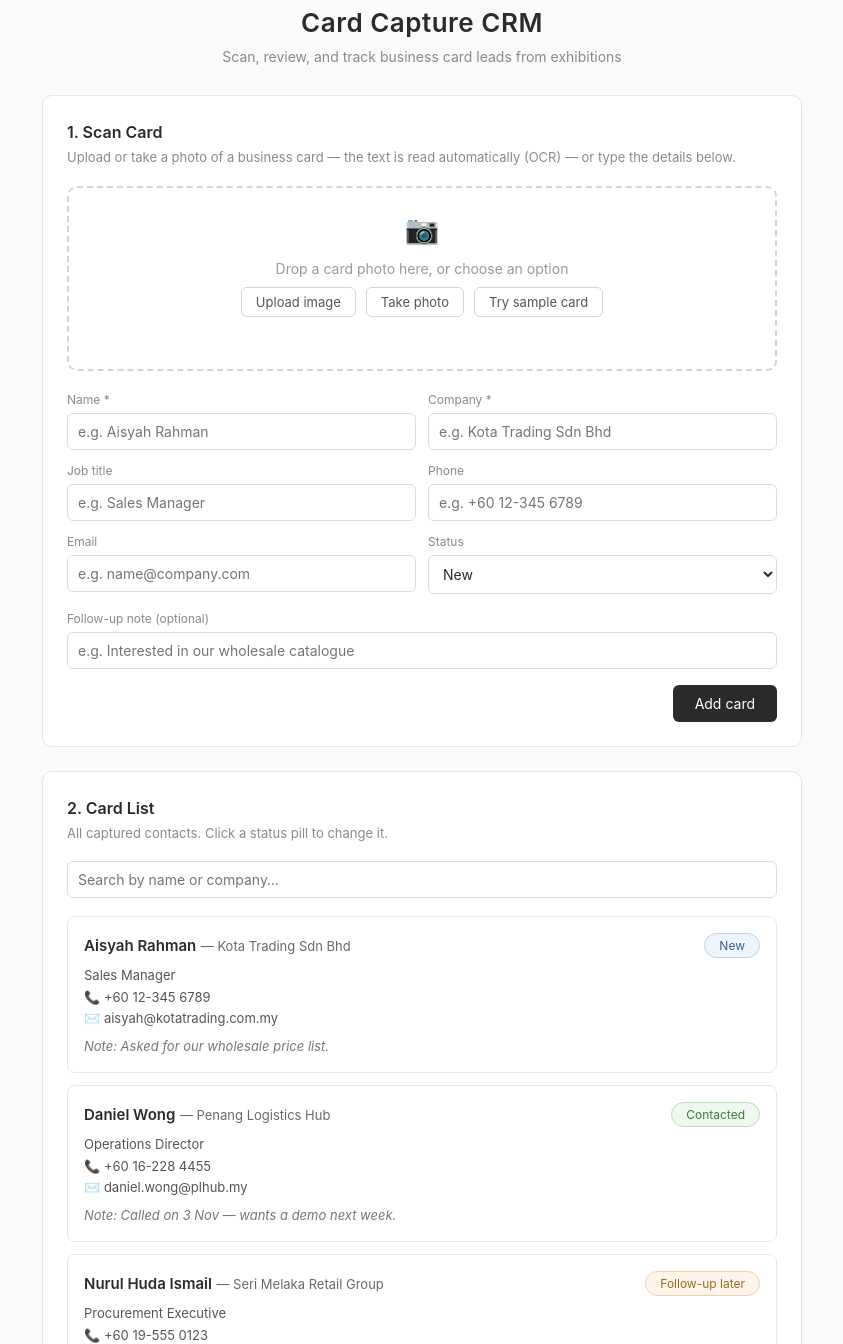
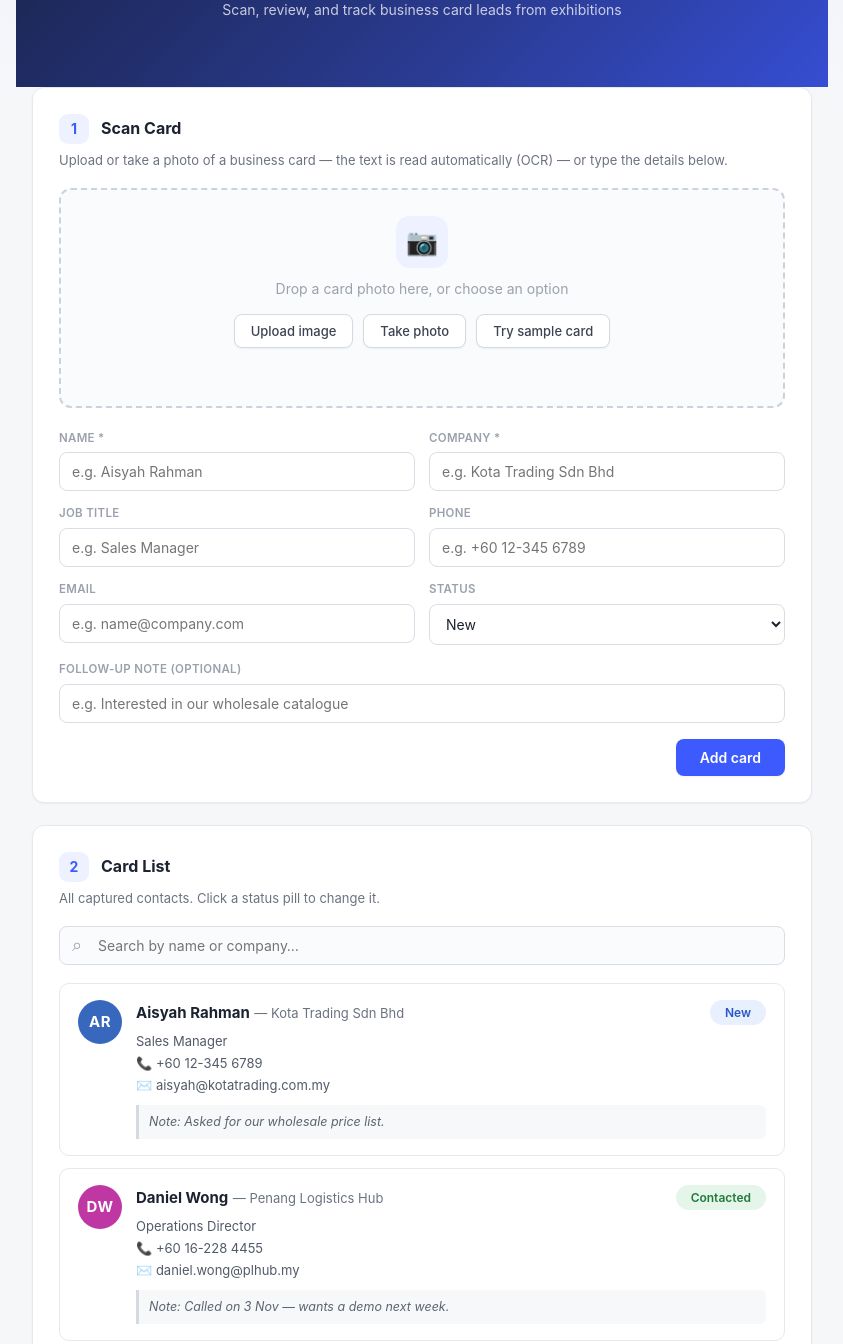
Before and after one commit to xjimbooo/AI-Leads-Management, a plain HTML site: page index.html in a window 1280 px wide. Shown: the part 29-1373 px from the top of the page, without its empty margins (218-1061 px from the left). Drawn offline with Linux system fonts and the light colour scheme.

Commit message:
Polish UI: gradient header, avatars, refined cards and controls

```diff
--- a/index.html
+++ b/index.html
@@ -6,131 +6,216 @@
 <title>Card Capture CRM</title>
 <script src="https://cdn.jsdelivr.net/npm/tesseract.js@5/dist/tesseract.min.js"></script>
 <style>
+  :root {
+    --bg: #f6f7f9;
+    --surface: #ffffff;
+    --border: #e6e8ec;
+    --text: #1c2330;
+    --muted: #6b7280;
+    --faint: #9aa1ac;
+    --accent: #3d5afe;
+    --accent-dark: #2f46c7;
+    --wa: #1faa53;
+    --wa-dark: #178f44;
+    --shadow-sm: 0 1px 2px rgba(16,24,40,.05);
+    --shadow-md: 0 4px 16px rgba(16,24,40,.07);
+    --radius: 12px;
+  }
   * { margin: 0; padding: 0; box-sizing: border-box; }
+  html { scroll-behavior: smooth; }
   body {
-    font-family: -apple-system, "Segoe UI", Roboto, Helvetica, Arial, sans-serif;
-    background: #fafafa;
-    color: #2b2b2b;
-    line-height: 1.5;
-    padding: 32px 16px 64px;
+    font-family: "Inter", -apple-system, "Segoe UI", Roboto, Helvetica, Arial, sans-serif;
+    background:
+      radial-gradient(1200px 400px at 50% -100px, #eef1ff 0%, rgba(238,241,255,0) 70%),
+      var(--bg);
+    color: var(--text);
+    line-height: 1.55;
+    padding: 0 16px 72px;
   }
-  .wrap { max-width: 760px; margin: 0 auto; }
-  header { text-align: center; margin-bottom: 28px; }
-  header h1 { font-size: 26px; font-weight: 600; letter-spacing: 0.5px; }
-  header p { color: #8a8a8a; font-size: 14px; margin-top: 4px; }
+  .wrap { max-width: 780px; margin: 0 auto; }
 
+  /* Header banner */
+  .topbar {
+    background: linear-gradient(135deg, #1b2550 0%, #2a3a8f 55%, #3d5afe 130%);
+    color: #fff;
+    padding: 30px 16px 66px;
+    text-align: center;
+    margin: 0 -16px;
+  }
+  .topbar .brand { display: inline-flex; align-items: center; gap: 10px; font-size: 22px; font-weight: 700; letter-spacing: .2px; }
+  .topbar .brand .logo {
+    width: 34px; height: 34px; border-radius: 9px;
+    background: rgba(255,255,255,.16);
+    display: inline-flex; align-items: center; justify-content: center;
+    font-size: 18px;
+    box-shadow: inset 0 0 0 1px rgba(255,255,255,.25);
+  }
+  .topbar p { color: rgba(255,255,255,.75); font-size: 14px; margin-top: 4px; }
+  .wrap { margin-top: -40px; }
+
+  /* Sections */
   section {
-    background: #fff;
-    border: 1px solid #e5e5e5;
-    border-radius: 10px;
-    padding: 24px;
-    margin-bottom: 24px;
+    background: var(--surface);
+    border: 1px solid var(--border);
+    border-radius: var(--radius);
+    padding: 26px;
+    margin-bottom: 22px;
+    box-shadow: var(--shadow-sm);
   }
-  section h2 {
-    font-size: 16px;
-    font-weight: 600;
-    margin-bottom: 4px;
+  .sec-head { display: flex; align-items: center; gap: 12px; margin-bottom: 6px; }
+  .sec-num {
+    width: 30px; height: 30px; border-radius: 9px;
+    background: #eef1ff; color: var(--accent);
+    display: flex; align-items: center; justify-content: center;
+    font-size: 14px; font-weight: 700; flex-shrink: 0;
   }
-  section .desc { color: #8a8a8a; font-size: 13px; margin-bottom: 18px; }
+  section h2 { font-size: 16px; font-weight: 700; margin: 0; }
+  section .desc { color: var(--muted); font-size: 13px; margin-bottom: 18px; }
 
   /* Scan area */
   .scan-area {
-    border: 2px dashed #d4d4d4;
-    border-radius: 10px;
-    padding: 20px;
+    border: 2px dashed #ccd2dd;
+    border-radius: var(--radius);
+    background: #fafbfd;
+    padding: 26px 20px;
     display: flex;
     flex-direction: column;
     align-items: center;
     justify-content: center;
     gap: 8px;
-    color: #9a9a9a;
+    color: var(--faint);
     font-size: 14px;
-    margin-bottom: 20px;
-    transition: border-color .15s;
+    margin-bottom: 22px;
+    transition: border-color .15s, background .15s;
     text-align: center;
   }
-  .scan-area:hover { border-color: #b0b0b0; }
-  .scan-area.dragover { border-color: #7a9a7a; background: #f4faf4; }
-  .scan-area .icon { font-size: 28px; }
-  .scan-buttons { display: flex; gap: 10px; flex-wrap: wrap; justify-content: center; }
+  .scan-area:hover { border-color: #9aa6c3; }
+  .scan-area.dragover { border-color: var(--accent); background: #eef1ff; }
+  .scan-area .icon {
+    font-size: 26px;
+    width: 52px; height: 52px;
+    border-radius: 14px;
+    background: #eef1ff;
+    display: flex; align-items: center; justify-content: center;
+    margin-bottom: 2px;
+  }
+  .scan-buttons { display: flex; gap: 10px; flex-wrap: wrap; justify-content: center; margin-top: 6px; }
   .scan-buttons button {
     background: #fff;
-    border: 1px solid #d4d4d4;
-    border-radius: 6px;
-    padding: 6px 14px;
+    border: 1px solid #d5d9e2;
+    border-radius: 8px;
+    padding: 8px 16px;
     font-size: 13px;
-    color: #555;
+    font-weight: 500;
+    color: #3c4352;
     cursor: pointer;
     font-family: inherit;
+    box-shadow: var(--shadow-sm);
+    transition: border-color .15s, color .15s, transform .05s;
   }
-  .scan-buttons button:hover { border-color: #999; }
-  .scan-msg { font-size: 12px; color: #7a9a7a; min-height: 16px; }
+  .scan-buttons button:hover { border-color: var(--accent); color: var(--accent); }
+  .scan-buttons button:active { transform: scale(.97); }
+  .scan-msg { font-size: 12.5px; color: #2e7d43; min-height: 16px; font-weight: 500; }
   .scan-msg.show { display: block; }
-  .scan-msg.err { color: #b06a6a; }
-  .scan-progress { font-size: 12px; color: #8a8a8a; }
+  .scan-msg.err { color: #b04848; }
+  .scan-progress { font-size: 12.5px; color: var(--muted); }
   .preview-img {
     max-width: 100%;
     max-height: 180px;
-    border: 1px solid #e5e5e5;
-    border-radius: 6px;
-    margin-top: 8px;
+    border: 1px solid var(--border);
+    border-radius: 8px;
+    margin-top: 10px;
+    box-shadow: var(--shadow-md);
   }
 
+  /* Form */
   form .grid {
     display: grid;
     grid-template-columns: 1fr 1fr;
-    gap: 12px;
+    gap: 14px;
     margin-bottom: 16px;
   }
   @media (max-width: 560px) { form .grid { grid-template-columns: 1fr; } }
   .field label {
     display: block;
-    font-size: 12px;
-    color: #8a8a8a;
-    margin-bottom: 4px;
+    font-size: 11.5px;
+    font-weight: 600;
+    letter-spacing: .3px;
+    text-transform: uppercase;
+    color: var(--faint);
+    margin-bottom: 5px;
   }
   .field input, .field select, .note-input {
     width: 100%;
-    border: 1px solid #dcdcdc;
-    border-radius: 6px;
-    padding: 9px 10px;
+    border: 1px solid #d9dde5;
+    border-radius: 8px;
+    padding: 10px 12px;
     font-size: 14px;
     font-family: inherit;
     background: #fff;
-    color: #2b2b2b;
+    color: var(--text);
+    transition: border-color .15s, box-shadow .15s;
   }
   .field input:focus, .field select:focus, .note-input:focus, .search-box input:focus {
     outline: none;
-    border-color: #aaa;
+    border-color: var(--accent);
+    box-shadow: 0 0 0 3px rgba(61,90,254,.12);
   }
   .actions { display: flex; justify-content: flex-end; }
   .btn {
-    background: #2b2b2b;
+    background: var(--accent);
     color: #fff;
     border: none;
-    border-radius: 6px;
-    padding: 10px 22px;
+    border-radius: 8px;
+    padding: 10px 24px;
     font-size: 14px;
+    font-weight: 600;
     cursor: pointer;
     font-family: inherit;
+    box-shadow: var(--shadow-sm);
+    transition: background .15s, transform .05s;
   }
-  .btn:hover { background: #444; }
+  .btn:hover { background: var(--accent-dark); }
+  .btn:active { transform: scale(.97); }
   .btn-draft { background: #35618f; }
-  .btn-draft:hover { background: #4273a5; }
-  .btn-wa { background: #1faa53; }
-  .btn-wa:hover { background: #189c4a; }
+  .btn-draft:hover { background: #2c527b; }
+  .btn-wa { background: var(--wa); }
+  .btn-wa:hover { background: var(--wa-dark); }
 
   /* Search */
-  .search-box { margin-bottom: 18px; }
-  .search-box input { width: 100%; }
+  .search-box { margin-bottom: 18px; position: relative; }
+  .search-box input { width: 100%; padding-left: 38px; background: #fafbfd; }
+  .search-box::before {
+    content: "\2315";
+    position: absolute;
+    left: 13px; top: 50%;
+    transform: translateY(-54%);
+    font-size: 18px;
+    color: var(--faint);
+    pointer-events: none;
+  }
 
   /* Card list */
   .card-row {
-    border: 1px solid #e8e8e8;
-    border-radius: 8px;
-    padding: 16px;
+    border: 1px solid var(--border);
+    border-radius: 10px;
+    padding: 16px 18px;
     margin-bottom: 12px;
+    background: #fff;
+    display: flex;
+    gap: 14px;
+    transition: box-shadow .15s, border-color .15s, transform .1s;
   }
+  .card-row:hover { box-shadow: var(--shadow-md); border-color: #d4d9e3; transform: translateY(-1px); }
+  .avatar {
+    width: 44px; height: 44px;
+    border-radius: 50%;
+    flex-shrink: 0;
+    display: flex; align-items: center; justify-content: center;
+    font-size: 15px; font-weight: 700; color: #fff;
+    letter-spacing: .5px;
+  }
+  .card-main { flex: 1; min-width: 0; }
   .card-top {
     display: flex;
     justify-content: space-between;
@@ -138,49 +223,60 @@
     gap: 12px;
     flex-wrap: wrap;
   }
-  .card-name { font-weight: 600; font-size: 15px; }
-  .card-company { color: #6a6a6a; font-size: 13px; }
-  .card-details { margin-top: 8px; font-size: 13px; color: #555; display: flex; flex-direction: column; gap: 2px; }
-  .card-note { margin-top: 8px; font-size: 13px; color: #777; font-style: italic; }
+  .card-name { font-weight: 650; font-size: 15px; }
+  .card-company { color: var(--muted); font-size: 13px; }
+  .card-details { margin-top: 6px; font-size: 13px; color: #525a68; display: flex; flex-direction: column; gap: 2px; }
+  .card-note {
+    margin-top: 10px; font-size: 12.5px; color: #5b6472;
+    background: #f7f8fa;
+    border-left: 3px solid #d5d9e2;
+    border-radius: 0 6px 6px 0;
+    padding: 7px 10px;
+    font-style: italic;
+  }
   .status-pill {
-    border: 1px solid #dcdcdc;
+    border: 1px solid transparent;
     border-radius: 999px;
-    background: #fff;
     padding: 4px 14px;
     font-size: 12px;
+    font-weight: 600;
     cursor: pointer;
     font-family: inherit;
     white-space: nowrap;
+    transition: filter .15s, transform .05s;
   }
-  .status-new      { background: #eef4fb; border-color: #bcd4ee; color: #35618f; }
-  .status-contacted{ background: #eff8ef; border-color: #bcdcba; color: #3c7a3c; }
-  .status-later    { background: #fdf5ea; border-color: #ecd3ab; color: #9a6d1c; }
+  .status-pill:hover { filter: brightness(.96); }
+  .status-pill:active { transform: scale(.95); }
+  .status-new      { background: #e8f0fe; color: #2b54c7; }
+  .status-contacted{ background: #e6f5ea; color: #217a3c; }
+  .status-later    { background: #fdf3e3; color: #9a6b14; }
 
-  .empty-list { color: #9a9a9a; font-size: 14px; text-align: center; padding: 24px 0; }
+  .empty-list { color: var(--faint); font-size: 14px; text-align: center; padding: 28px 0; }
 
   /* Notes */
   .note-row {
     display: flex;
     gap: 10px;
-    margin-bottom: 12px;
+    margin-bottom: 10px;
     flex-wrap: wrap;
     align-items: center;
   }
   .note-row select { width: auto; max-width: 100%; }
   .note-row .note-input { flex: 1; min-width: 200px; }
-  .note-hint { font-size: 12px; color: #9a9a9a; margin-top: 4px; }
+  .note-hint { font-size: 12px; color: var(--faint); margin-top: 4px; }
 </style>
+
 </head>
 <body>
 <div class="wrap">
-  <header>
-    <h1>Card Capture CRM</h1>
+  <div class="topbar">
+    <div class="brand"><span class="logo">📌</span> Card Capture CRM</div>
     <p>Scan, review, and track business card leads from exhibitions</p>
-  </header>
+  </div>
 
   <!-- 1. Scan Card -->
   <section id="scan-section">
-    <h2>1. Scan Card</h2>
+    <div class="sec-head"><span class="sec-num">1</span><h2>Scan Card</h2></div>
     <p class="desc">Upload or take a photo of a business card — the text is read automatically (OCR) — or type the details below.</p>
     <div class="scan-area" id="scan-area">
       <span class="icon">📷</span>
@@ -238,7 +334,7 @@
 
   <!-- 2. Card List -->
   <section id="list-section">
-    <h2>2. Card List</h2>
+    <div class="sec-head"><span class="sec-num">2</span><h2>Card List</h2></div>
     <p class="desc">All captured contacts. Click a status pill to change it.</p>
     <div class="search-box field">
       <input id="search" placeholder="Search by name or company…">
@@ -248,7 +344,7 @@
 
   <!-- 3. Follow-Up Notes -->
   <section id="notes-section">
-    <h2>3. Follow-Up Notes</h2>
+    <div class="sec-head"><span class="sec-num">3</span><h2>Follow-Up Notes</h2></div>
     <p class="desc">Pick a contact, write the next step, and update their status.</p>
     <div class="note-row">
       <select id="note-target" class="field"></select>
@@ -313,7 +409,13 @@
     } else {
       list.innerHTML = visible.map(function(c) {
         var i = cards.indexOf(c);
+        var initials = c.name.split(/\s+/).filter(Boolean).slice(0, 2).map(function(w) { return w[0].toUpperCase(); }).join("") || "?";
+        var hue = 0;
+        for (var h = 0; h < c.name.length; h++) hue = (hue + c.name.charCodeAt(h) * 31) % 360;
+        var avatar = "background:hsl(" + hue + ",55%,48%)";
         return '<div class="card-row">' +
+          '<div class="avatar" style="' + avatar + '">' + esc(initials) + "</div>" +
+          '<div class="card-main">' +
           '<div class="card-top">' +
             '<div><span class="card-name">' + esc(c.name) + '</span> <span class="card-company">— ' + esc(c.company) + "</span></div>" +
             '<button class="status-pill status-' + c.status + '" data-index="' + i + '">' + STATUS_LABELS[c.status] + "</button>" +
@@ -324,6 +426,7 @@
             (c.email ? "<div>✉️ " + esc(c.email) + "</div>" : "") +
           "</div>" +
           (c.note ? '<div class="card-note">Note: ' + esc(c.note) + "</div>" : "") +
+          "</div>" +
         "</div>";
       }).join("");
     }
@@ -556,7 +659,7 @@
     btn.textContent = "Drafting…";
     setTimeout(function() {
       document.getElementById("note-text").value = draftFollowUp(cards[i]);
-      document.getElementById("ai-hint").textContent = "Draft ready — edit it if needed, then click Update to save it on the card.";
+      document.getElementById("ai-hint").textContent = "Draft ready — edit it if needed, then click WhatsApp to send it.";
       btn.disabled = false;
       btn.textContent = "✨ AI Draft";
     }, 600);
```
